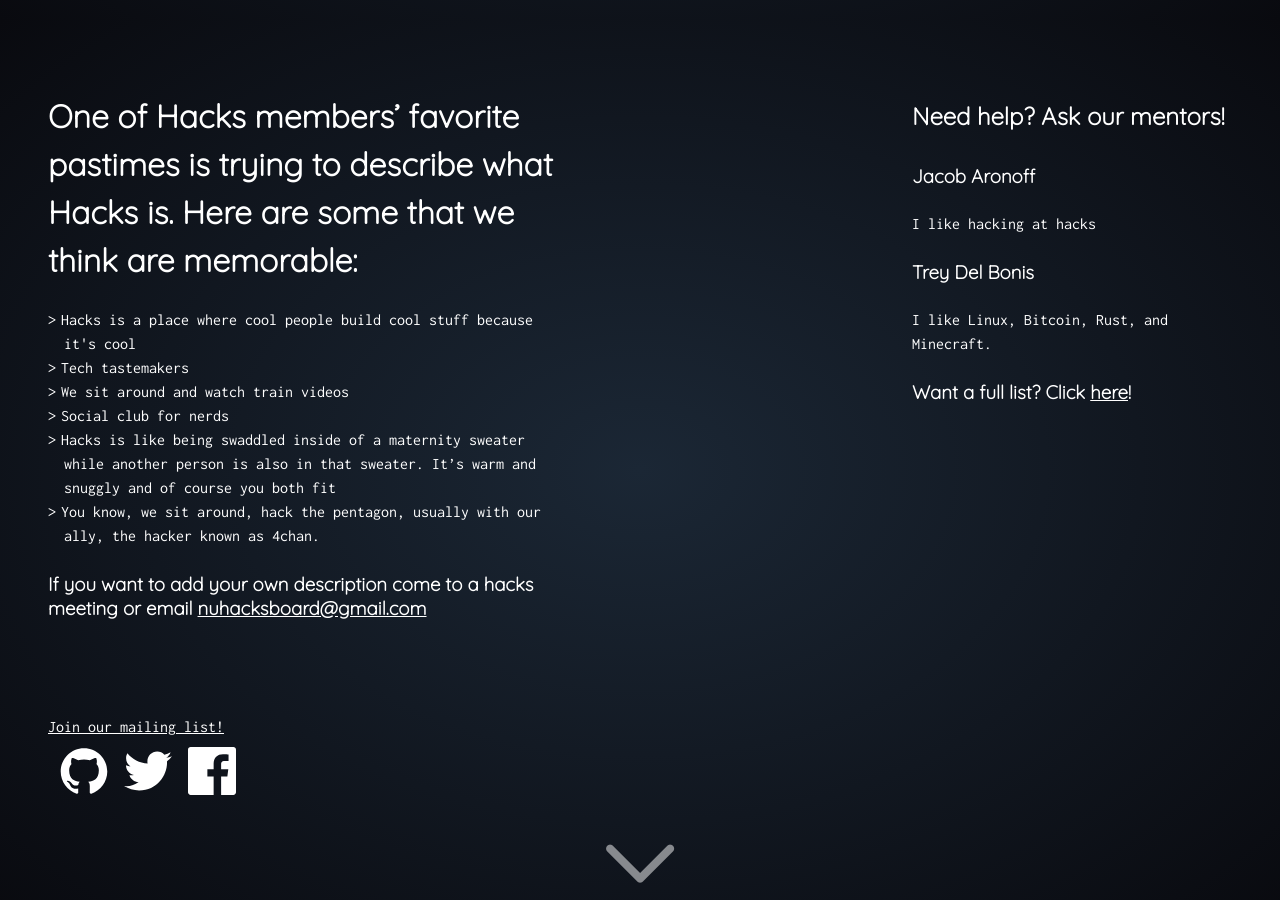
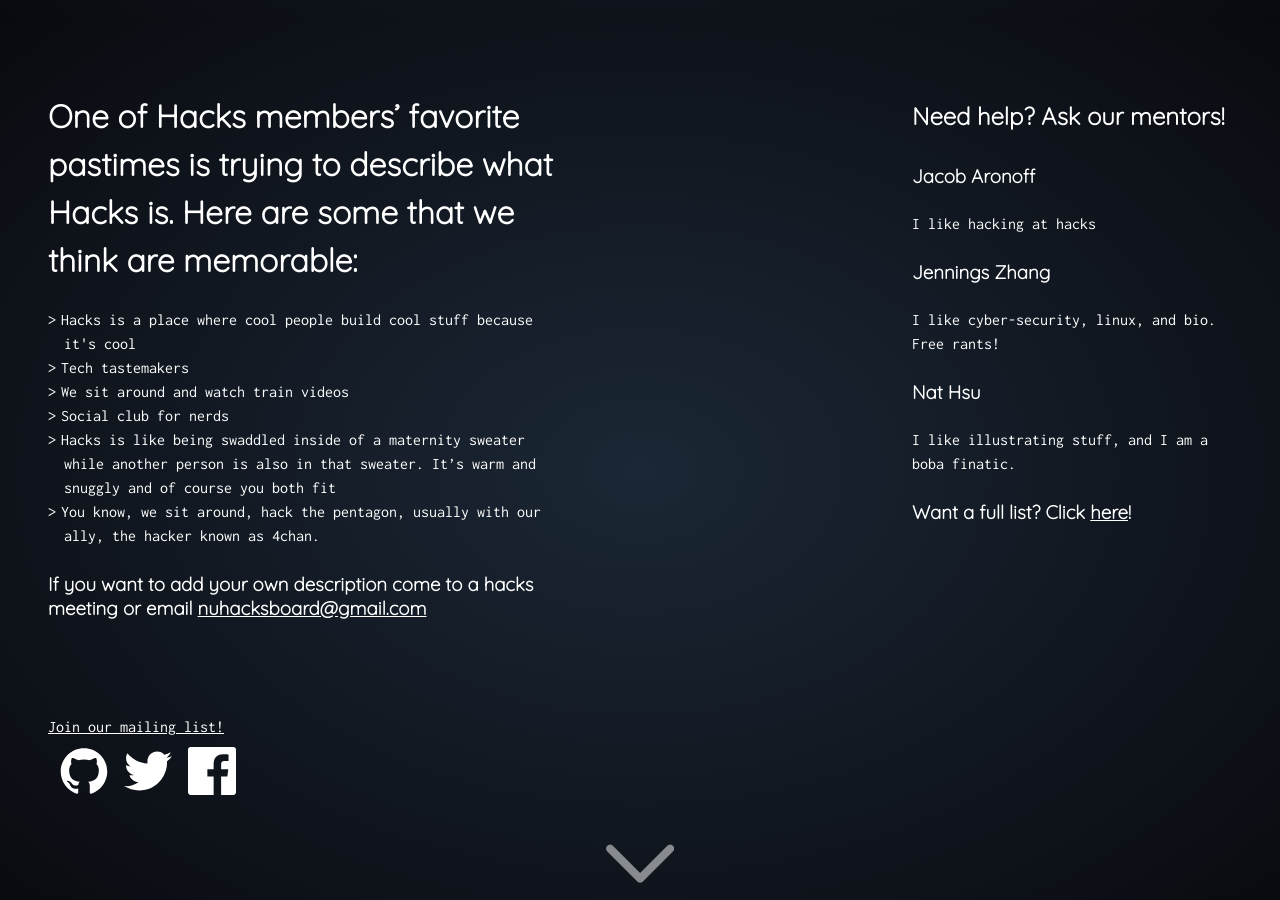
Before and after one commit to hacks/hacks.github.io, a Jekyll site: the page built from index.md, in a window 1280 px wide and 900 px high, scrolled down 920 px. Built offline with Jekyll 4.4.1, drawn with Linux system fonts in a browser that asks for light colours.

Commit message:
Add jennings and nat as mentors

```diff
--- a/_data/mentors.yml
+++ b/_data/mentors.yml
@@ -1,4 +1,6 @@
 - name: Jacob Aronoff
   blurb: I like hacking at hacks
-- name: Trey Del Bonis
-  blurb: I like Linux, Bitcoin, Rust, and Minecraft.
+- name: Jennings Zhang
+  blurb: I like cyber-security, linux, and bio. Free rants!
+- name: Nat Hsu
+  blurb: I like illustrating stuff, and I am a boba finatic.
```
